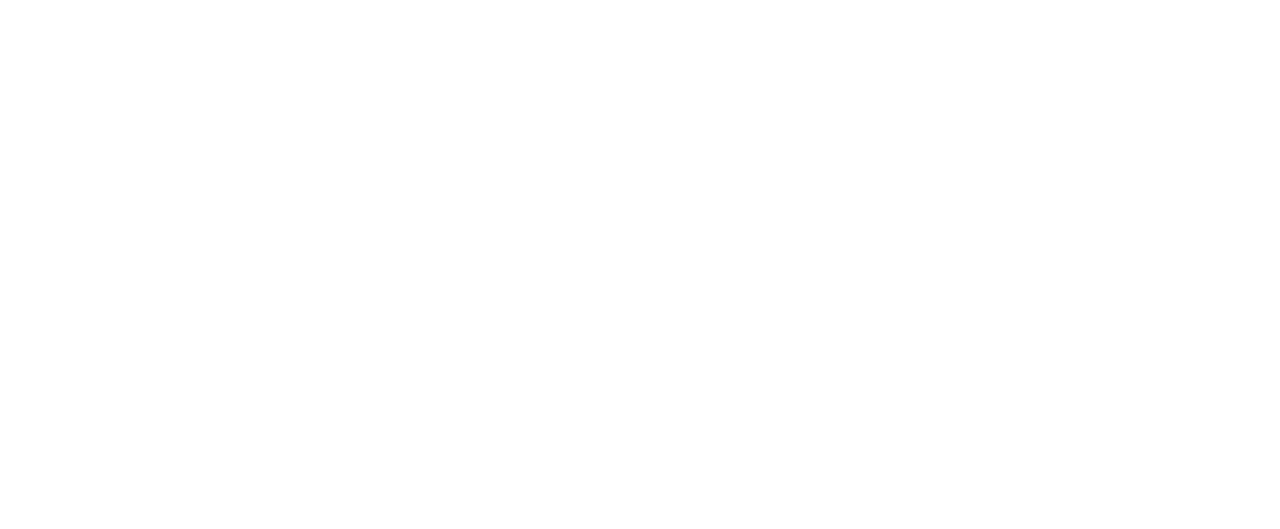
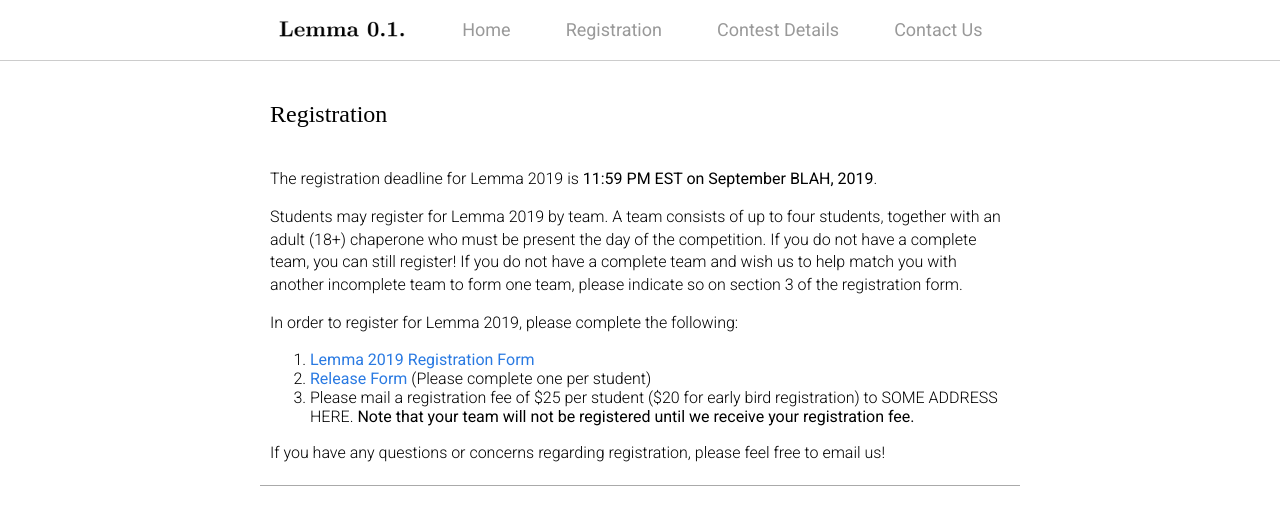
Before and after one commit to michigan-lemma/Website-source-code, a plain HTML site: page registration.html in a window 1280 px wide. Drawn offline with Linux system fonts and the light colour scheme; a web font is replaced by a local one.

Commit message:
make some new pages

```diff
--- a/contact.html
+++ b/contact.html
@@ -0,0 +1,54 @@
+<!DOCTYPE html>
+
+<html>
+<head>
+    <!-- Metadata -->
+	<meta charset="utf-8">
+
+    <!-- Title -->
+	<title>Michigan Lemma</title>
+
+	<!-- Google Fonts -->
+	<link href="https://fonts.googleapis.com/css?family=Droid+Sans|Droid+Sans+Mono|Droid+Serif" rel="stylesheet">
+	<link href="https://fonts.googleapis.com/css?family=Roboto:300,300i,400,400i,500,700" rel="stylesheet">
+	<link href="https://fonts.googleapis.com/css?family=Noto+Sans:400,400i,700" rel="stylesheet">
+	<!-- Site Styles -->
+	<link rel="stylesheet" href="style.css" type="text/css">
+	<link rel="stylesheet" href="pygments.css" type="text/css">
+</head>
+
+<body>
+
+<!-- CONTENT ------------------------------------------------------------------>
+
+<!-- HEADER -->
+<div id="header-box">
+	<div id="header">
+	<a id="header-name" href="index.html">
+		<img src="images/logo_temp.PNG" style="height: 22px;">
+	</a><ul id="header-nav">
+		 <li><a href="index.html">Home</a></li>
+		<!--<li><a href="about.html">About</a></li>-->
+		<li><a href="registration.html">Registration</a></li>
+		<li><a href="details.html">Contest Details</a></li>
+		<li><a href="contact.html">Contact Us</a></li>
+	</ul>
+	</div>
+</div>
+
+<div id="page">
+
+  <!-- CONTENT -->
+  <div id="content">
+
+    <!-- Details -------------------------------------------------------- -->
+    <h1 style="margin-bottom:40px;">Contact Information</h1>
+     All general inquiries regarding Lemma may be directed towards <a href="mailto:michigan-lemma@umich.edu">michigan-lemma@umich.edu</a>.  You can also reach us on social media at STEPHEN PLEASE MAKE SOCIAL MEDIA.
+  </div>
+	<!-- Page Footer -->
+      <div id="page-footer">
+      </div>
+</div>
+
+</body>
+</html>
--- a/registration.html
+++ b/registration.html
@@ -0,0 +1,71 @@
+<!DOCTYPE html>
+
+<html>
+<head>
+    <!-- Metadata -->
+	<meta charset="utf-8">
+
+    <!-- Title -->
+	<title>Michigan Lemma</title>
+
+	<!-- Google Fonts -->
+	<link href="https://fonts.googleapis.com/css?family=Droid+Sans|Droid+Sans+Mono|Droid+Serif" rel="stylesheet">
+	<link href="https://fonts.googleapis.com/css?family=Roboto:300,300i,400,400i,500,700" rel="stylesheet">
+	<link href="https://fonts.googleapis.com/css?family=Noto+Sans:400,400i,700" rel="stylesheet">
+	<!-- Site Styles -->
+	<link rel="stylesheet" href="style.css" type="text/css">
+	<link rel="stylesheet" href="pygments.css" type="text/css">
+</head>
+
+<body>
+
+<!-- CONTENT ------------------------------------------------------------------>
+
+<!-- HEADER -->
+<div id="header-box">
+	<div id="header">
+	<a id="header-name" href="index.html">
+		<img src="images/logo_temp.PNG" style="height: 22px;">
+	</a><ul id="header-nav">
+		 <li><a href="index.html">Home</a></li>
+		<!--<li><a href="about.html">About</a></li>-->
+		<li><a href="registration.html">Registration</a></li>
+		<li><a href="details.html">Contest Details</a></li>
+		<li><a href="contact.html">Contact Us</a></li>
+	</ul>
+	</div>
+</div>
+
+<div id="page">
+
+  <!-- CONTENT -->
+  <div id="content">
+
+    <!-- registration-------------------------------------------------------- -->
+    <h1 style="margin-bottom:40px;">Registration</h1>
+	<p>
+		The registration deadline for Lemma 2019 is <b>11:59 PM EST on September BLAH, 2019</b>.
+	</p>
+	<p>
+		Students may register for Lemma 2019 by team.  A team consists of up to four students, together with an adult (18+) chaperone who must be present the day of the competition.  If you do not have a complete team, you can still register! If you do not have a complete team and wish us to help match you with another incomplete team to form one team, please indicate so on section 3 of the registration form.
+	</p>
+	<p>
+		In order to register for Lemma 2019, please complete the following:
+		<ol>
+			<li><a href="https://docs.google.com/forms/d/e/1FAIpQLSd52YVGmtorzj5hgBnZl56P3aXrxnTLzamiPjpwt1XtpqPWVA/viewform">Lemma 2019 Registration Form</a></li>
+			<li><a href="PLACEHOLDER_URL">Release Form</a> (Please complete one per student)</li>
+			<li>Please mail a registration fee of $25 per student ($20 for early bird registration) to SOME ADDRESS HERE.  <b>Note that your team will not be registered until we receive your registration fee.</b></li>
+		</ol>
+	</p>
+	<p>
+		If you have any questions or concerns regarding registration, please feel free to email us!
+	</p>
+
+  </div>
+	<!-- Page Footer -->
+      <div id="page-footer">
+      </div>
+</div>
+
+</body>
+</html>
```
Also changed, not shown: details.html (+0 -3 lines), index.html (+5 -12 lines).
